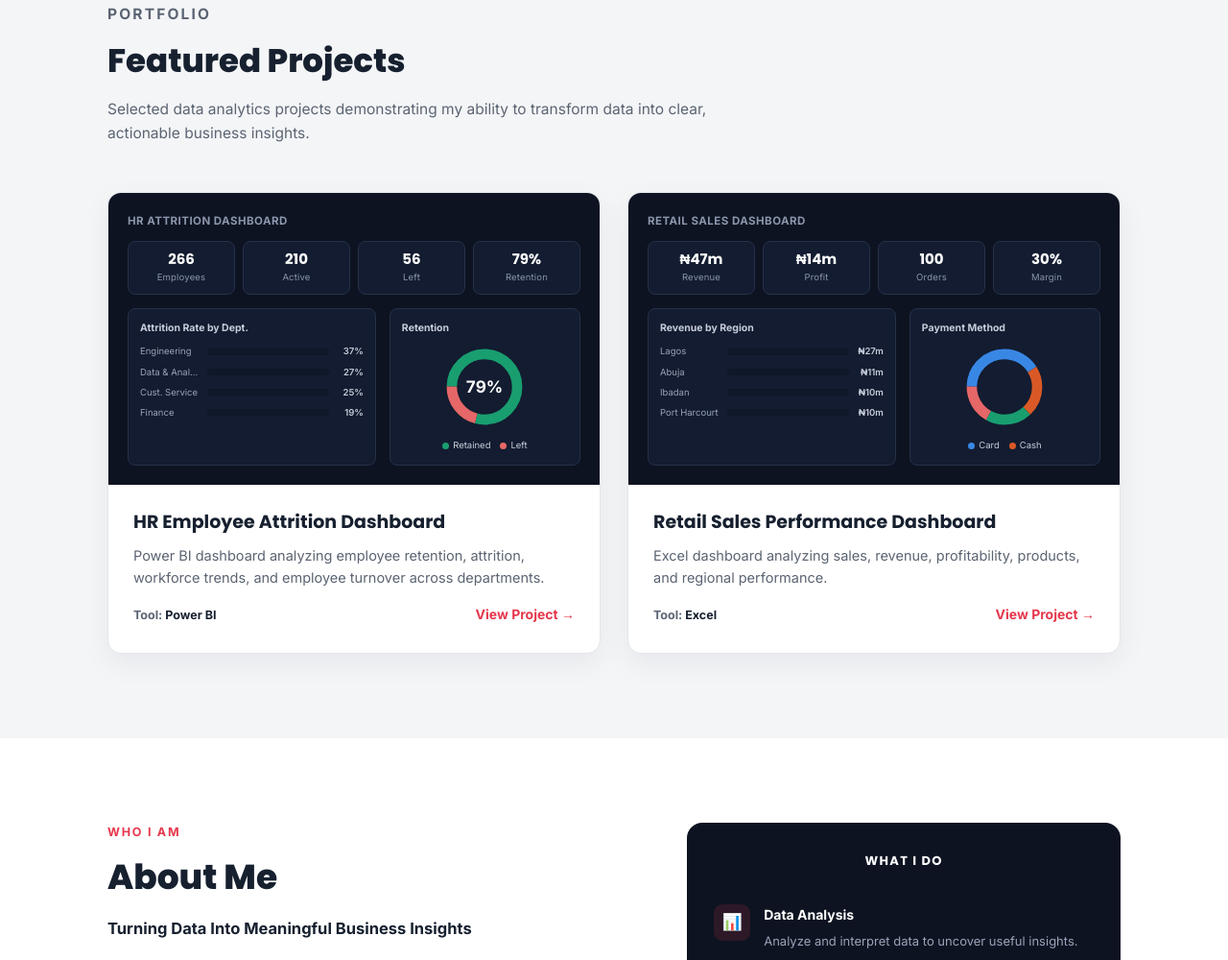
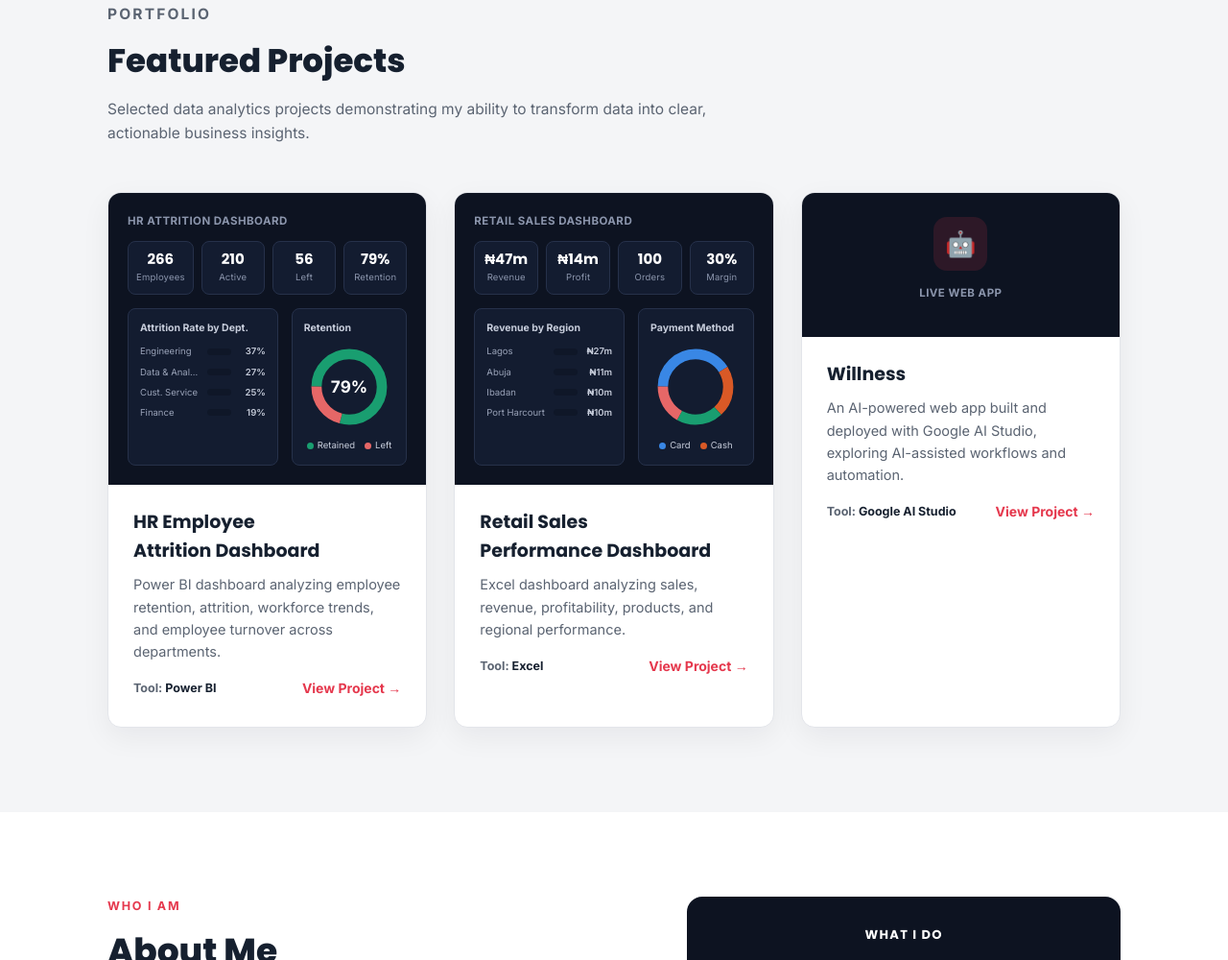
Before and after one commit to timiperethankgod120-ship-it/austin-portfolio, a plain HTML site: page index.html in a window 1280 px wide. Shown: the part 816-1816 px from the top of the page at 96% size. Drawn offline with Linux system fonts and the light colour scheme.

Commit message:
Add Willness AI app as third featured project
Co-Authored-By: Claude Sonnet 5 <noreply@anthropic.com>

```diff
--- a/index.html
+++ b/index.html
@@ -115,8 +115,9 @@
   .sectionhead h2{font-size:clamp(26px,3.4vw,34px); font-weight:800; margin:8px 0 12px; color:var(--ink);}
   .sectionhead p{color:var(--ink-dim); font-size:15.5px;}
 
-  .projects{display:grid; grid-template-columns:1fr 1fr; gap:28px;}
-  @media (max-width:820px){ .projects{grid-template-columns:1fr;} }
+  .projects{display:grid; grid-template-columns:repeat(3,1fr); gap:28px;}
+  @media (max-width:980px){ .projects{grid-template-columns:1fr 1fr;} }
+  @media (max-width:640px){ .projects{grid-template-columns:1fr;} }
   .pcard{
     background:var(--white); border:1px solid var(--line-light); border-radius:14px; overflow:hidden;
     box-shadow:0 10px 30px rgba(16,24,40,.06); display:flex; flex-direction:column;
@@ -149,6 +150,8 @@
   .donut-legend{display:flex; gap:10px; font-size:9.5px; color:#c7cddb;}
   .donut-legend span{display:inline-flex; align-items:center; gap:4px;}
   .dot{width:7px; height:7px; border-radius:50%; display:inline-block;}
+  .simple-shot{display:flex; flex-direction:column; align-items:center; justify-content:center; gap:14px; min-height:150px;}
+  .app-icon{width:56px; height:56px; border-radius:14px; background:rgba(229,56,77,.15); display:flex; align-items:center; justify-content:center; font-size:26px;}
 
   /* ABOUT */
   .about{background:var(--white);}
@@ -338,6 +341,21 @@
         </div>
       </article>
 
+      <article class="pcard">
+        <div class="pcard-shot simple-shot">
+          <div class="app-icon">&#129302;</div>
+          <div class="dash-title">Live Web App</div>
+        </div>
+        <div class="pcard-body">
+          <h3>Willness</h3>
+          <p>An AI-powered web app built and deployed with Google AI Studio, exploring AI-assisted workflows and automation.</p>
+          <div class="pcard-meta">
+            <span class="tool-tag">Tool: <b>Google AI Studio</b></span>
+            <a class="viewlink" href="https://willness-ten.vercel.app" target="_blank" rel="noopener">View Project &rarr;</a>
+          </div>
+        </div>
+      </article>
+
     </div>
   </div>
 </section>
```
